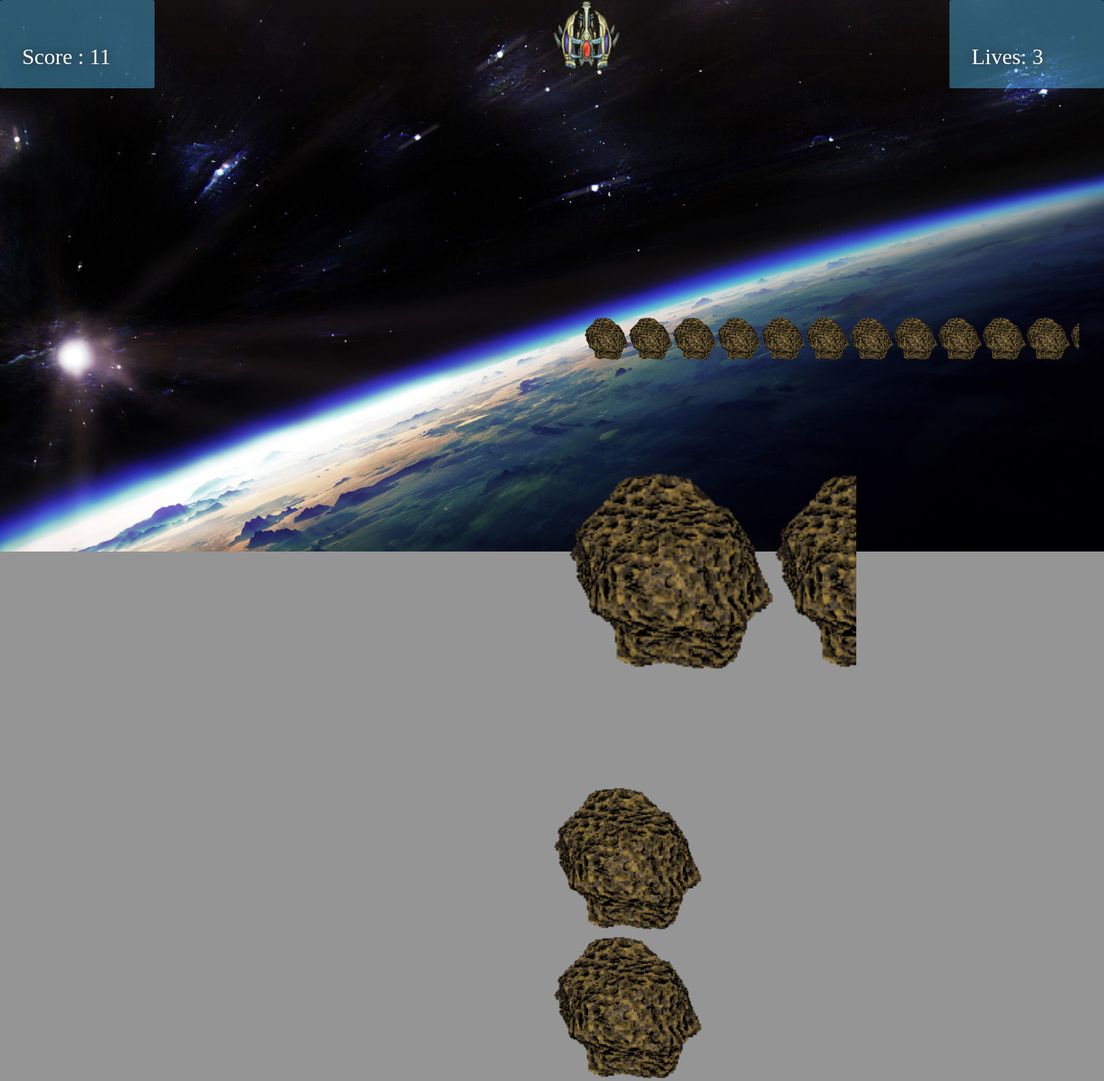
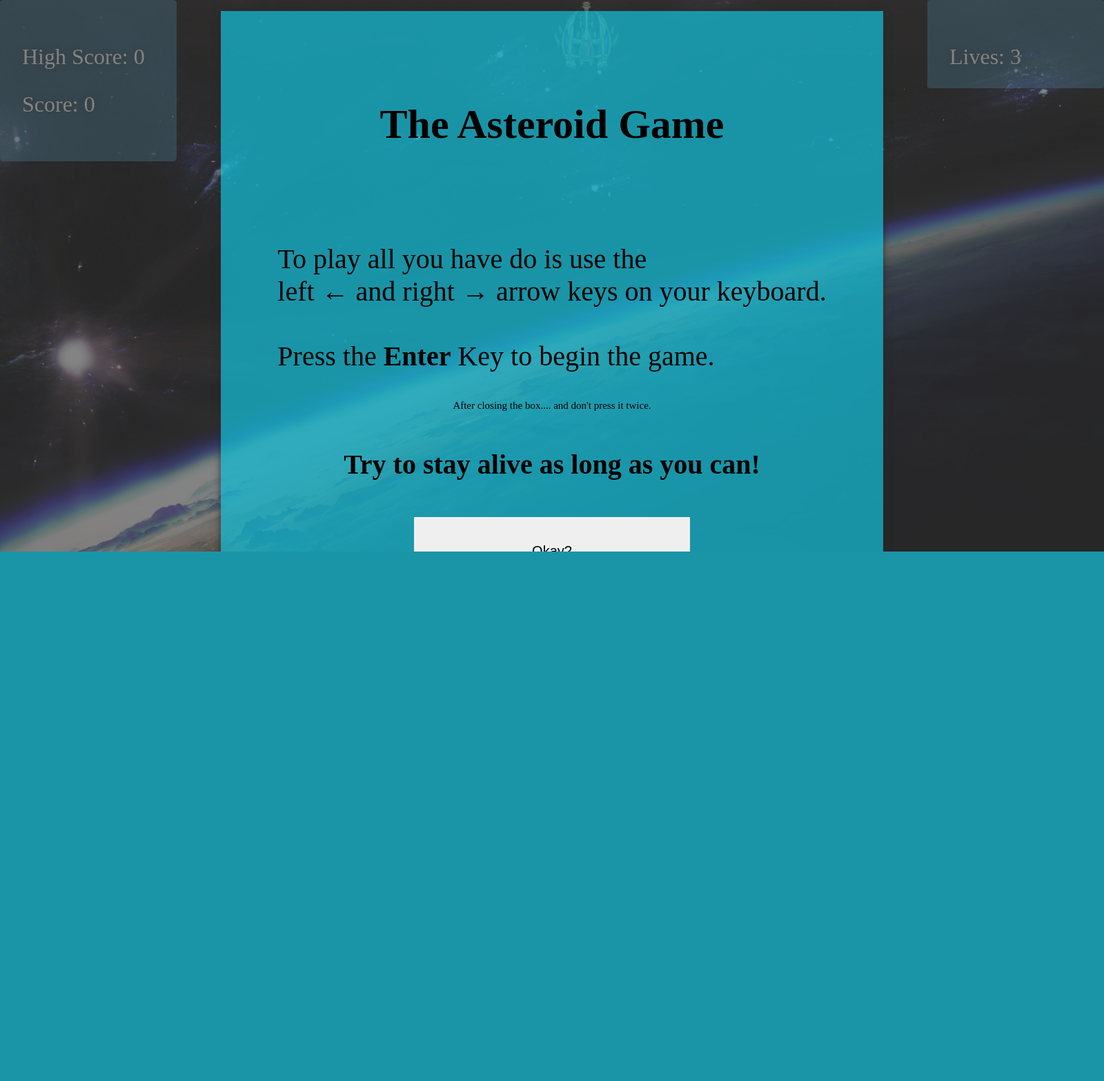
Before and after one commit to Steadyx/WDI-Week2-Project, a PHP site: page / in a window 1600 px wide; the page is wider, and only the part inside the window is pictured. Shown: the top 1568 px of that part at 69% size. After the commit the page ends 800 px from the top of that part, so only its background shows below. Run offline with PHP 8.4, Linux system fonts and the light colour scheme.

Commit message:
added styling and a loosing condition

```diff
--- a/index.html
+++ b/index.html
@@ -12,8 +12,9 @@
 <body>
   <div class="start-point">
     <div class="score">
+      <p id="high-score">High Score: 0</p>
       <p id="actual-score">
-        Score:
+        Score: 0
       </p>
     </div>
     <div class="lives">
@@ -28,22 +29,38 @@
     <div class="back-img">
 
     </div>
-    <!-- <div class="tutorial-bg">
+
+    <div class="tutorial-bg">
       <div class="tutorial">
+        <h2>The Asteroid Game</h2>
         <p>
-          Welcome to my game,
-          <br /> to play all you have do is use the
-          <br> left and right arrow keys on your keyboard.
+
+          <br /> To play all you have do is use the
+          <br> left &#8592; and right &rarr; arrow keys on your keyboard.
           <br>
-          <h1>Try to stay alive as long as you can!</h1>
+          <br> Press the <strong>Enter</strong> Key to begin the game.
         </p>
-        <button type="button" name="button">Okay?</button>
-      </div> -->
-    <!-- </div> -->
+        <span>After closing the box.... and don't press it twice.</span>
+        <h4>Try to stay alive as long as you can!</h4>
+        <button type="button" name="button" class="button">Okay?</button>
+      </div>
+    </div>
+    <div class="gameover-bg">
+      <div class="gameover">
+        <h2>Game Over!</h2>
+        <p>
+          You have lost to many lives, the game is over. :(
+        </p>
+          <p>
+            Click the button to restart the game.
+          </p>
+        <button type="button" name="button" class="gameover-button">Okay?</button>
+      </div>
 
+    </div>
   </div>
   <script src="scripts/oop.js" charset="utf-8"></script>
-  <embed src="music/div.mp3" autostart="true" hidden="true">
+  <!-- <embed src="music/div.mp3" autostart="true" hidden="true"> -->
 </body>
 
 </html>
--- a/scripts/oop.js
+++ b/scripts/oop.js
@@ -5,8 +5,13 @@ function Player(element) {
   this.element = element;
   this.lives = 3;
   this.score = 0;
+  this.highScore = 0;
 
 }
+
+var myAudio = new Audio("music/div.mp3");
+
+
 var player = new Player(document.querySelector('.box'));
 
 game.randomDiv = function(random) {
@@ -18,8 +23,6 @@ game.randomDiv = function(random) {
   }
 
 }
-
-
 game.randomDiv();
 
 game.placeRanomDivs = function(randomDiv) {
@@ -30,39 +33,41 @@ game.placeRanomDivs = function(randomDiv) {
     this.top = Math.floor(Math.random() * parseInt(this.container.offsetTop)) + 'px';
     this.width = Math.floor(Math.random() * 800) + 'px';
     this.height = Math.floor(Math.random() * 800) + 'px';
-    // this.allSides = this.generatedDivs[i].getBoundingClientRect();
 
     this.generatedDivs[i].style.left = this.left;
     this.generatedDivs[i].style.top = this.top++;
 
     this.generatedDivs[i].style.width = this.width;
     this.generatedDivs[i].style.height = this.height;
-    // console.log("left position is ", this.generatedDivs[i].style.left);
-    console.log('height is ' + this.top);
 
-    // game.collisionDetection(this.top, this.left, this.width, this.height);
   }
 
 }
+
+game.reset = function(){
+  this.gamOverButotn = document.querySelector('.')
+}
+
 game.setTransition = function(lotsOfBlocks) {
     this.lotsOfBlocks = document.querySelectorAll('.random');
     this.score = document.getElementById('actual-score');
+    this.highScore = document.getElementById('high-score');
+    this.lives = document.querySelector('.lives');
+    this.startOver = document.querySelector('.gameover-bg');
     var self = this;
     this.goUp = 0;
-  setInterval(function() {
+    this.gameAnimations = setInterval(function() {
         self.position = player.element.getBoundingClientRect();
-
         self.position.top = player.element.top;
         self.position.left = player.element.left;
         self.position.width = player.element.height;
         self.position.height = player.element.style.width;
 
         self.total = self.position.top + self.position.height;
-    self.total2 =  self.position.left + self.position.width;
-    console.log(self.totals, self.total2);
+        self.total2 = self.position.left + self.position.width;
 
-    console.log(self.position.left);
         for (var i = 0; i < 100; i++) {
+
           self.lotsOfBlocks[i].style.top = self.goUp-- + 'px';
 
           //Get Position of all sides
@@ -74,38 +79,69 @@ game.setTransition = function(lotsOfBlocks) {
           self.computerPosition.height = self.lotsOfBlocks[i].style.width;
 
           self.total3 = self.computerPosition.top + self.computerPosition.height;
-      self.total4 =  self.computerPosition.left + self.computerPosition.width;
+          self.total4 = self.computerPosition.left + self.computerPosition.width;
 
-       console.log(self.total3);
 
-      if ( self.total < self.computerPosition.top || self.position.top > self.total3 ||
-        self.total2 <   self.computerPosition.left || self.position.left > self.total4  ){
-         console.log('your okay')
-        }else{
-          alert('your hit!!')
+          if (self.total < self.computerPosition.top || self.position.top > self.total3 ||
+            self.total2 < self.computerPosition.left || self.position.left > self.total4) {
+
+          } else {
+
+            self.lives.innerHTML = 'Lives: ' + player.lives--;
+            self.score.innerHTML = 'Score : ' + parseInt(player.score--);
+
+
+              if (player.lives < 0) {
+                console.log('gameover');
+                clearInterval(self.gameAnimations);
+                myAudio.pause();
+                self.highScore.innerHTML = 'High-Score: ' + parseInt(player.score++);
+                self.score.innerHTML = 'Score : ' + 0;
+                self.startOver.style.display = 'inherit';
+                self.lotsOfBlocks[i].style.top = self.placeRanomDivs.top;
               }
 
-      self.score.innerHTML = 'Score : ' + parseInt(player.score += 1 / 50);
             }
-  }, 1000);
+            self.score.innerHTML = 'Score : ' + parseInt(player.score+=1 / 60);
+          }
+        }, 150);
     }
 
 
-game.setTransition()
 
-game.placeRanomDivs();
+    game.gameNotifications = function() {
+      this.tutBoxButton = document.querySelector('.button');
+      this.tutBoxBg = document.querySelector('.tutorial-bg');
+      this.tutBox = document.querySelector('.tutorial');
+      var self = this;
+      this.tutBoxButton.addEventListener('click', function() {
+        this.tutBoxBg.style.display = 'none';
+        console.log(this);
+
+
+        console.log('click!')
+      }.bind(this));
+
+    }
+
+    game.gameNotifications();
 
 
     Player.prototype.move = function(key) {
       switch (key) {
         case 'ArrowLeft':
-      this.element.style.left = this.element.offsetLeft - 100 + 'px'
-
+          this.element.style.left = this.element.offsetLeft - 150 + 'px';
           break;
         case 'ArrowRight':
-      this.element.style.left = this.element.offsetLeft + 100 + 'px'
+          this.element.style.left = this.element.offsetLeft + 150 + 'px';
+          break;
+        case 'Enter':
+          game.setTransition();
+          game.placeRanomDivs();
+          myAudio.play();
+          myAudio.volume = 0.1;
+          break;
 
-      break;
           //   case 'ArrowUp':
           //     this.element.style.top = this.element.offsetTop - 100 + 'px'
           //
@@ -117,6 +153,6 @@ Player.prototype.move = function(key) {
       }
     }
 
-document.onkeydown = function() {
+    document.onkeydown = function(event) {
       console.log(player.move(event.key));
     }
--- a/styles/main.css
+++ b/styles/main.css
@@ -9,9 +9,9 @@ body {
   display: inline-flex;
   justify-content: space-between;
 }
-/*.tutorial-bg{
+.tutorial-bg, .gameover-bg {
   width: 100%;
-  height:100vh;
+  height: 100vh;
   background-color: rgba(61, 61, 61, 0.64);
   position: fixed;
   z-index: 40;
@@ -20,8 +20,9 @@ body {
   top: 0;
   margin-left: auto;
   margin-right: auto;
+  z-index: 100000;
 }
-.tutorial {
+.tutorial, .gameover {
   width: 50%;
   height: auto;
   background-color: rgba(21, 185, 208, 0.75);
@@ -33,28 +34,41 @@ body {
   font-size: 2.5em;
   flex-direction: column;
   position: fixed;
-  top: 10%;
+  top: 2%;
   left: 0;
   right: 0;
   margin-left: auto;
   margin-right: auto;
-  z-index: 100;
-}*/
-.score, .lives{
+  z-index: 200000;
+}
+.gameover-bg {
+  display: none;
+}
+.tutorial button, .gameover-button {
+  width: 50%;
+  height: 5em;
+  border: none;
+  cursor: pointer;
+  font-size: 20px;
+}
+.tutorial span {
+  font-size: 15px;
+}
+.score, .lives {
   font-size: 2em;
-  width: 5em;
-  height: 2em;
+  width: 6em;
+  height: auto;
   background-color: rgba(87, 196, 250, 0.42);
   z-index: 1000;
   color: white;
   padding: 1em;
   border-radius: 2%;
 }
-.score p, .lives p{
+.score p, .lives p {
   text-shadow: 0 0 10px rgba(43, 43, 43, 0.90);
 }
-
-.lives{
+.lives {
+  height: 2em;
 }
 .container {
   width: 100vw;
@@ -66,7 +80,7 @@ body {
   justify-content: center;
   flex-direction: column;
 }
-.back-img{
+.back-img {
   background: url('../images/space.jpg');
   width: 100%;
   height: 100vh;
@@ -75,6 +89,7 @@ body {
 .random {
   width: 2.5em;
   height: 100px;
+  border-radius: 20%;
   /*background-color: rgb(19, 218, 128);*/
   position: relative;
   flex-direction: column;
@@ -84,17 +99,17 @@ body {
   margin-top: 20vh;
   background-image: url('../images/asteroid.png');
   background-size: contain;
-
 }
 .box {
   width: 100px;
   height: 100px;
   background-color: rgb(28, 28, 28);
-  align-self:center;
+  align-self: center;
   position: fixed;
   left: 50%;
-  top:0;
+  top: 0;
   z-index: 200;
   background: url('../images/spaceship.GIF');
   background-size: cover;
+  border-radius: 20%;
 }
```
Lines whose indentation alone changed are shown as unchanged.
